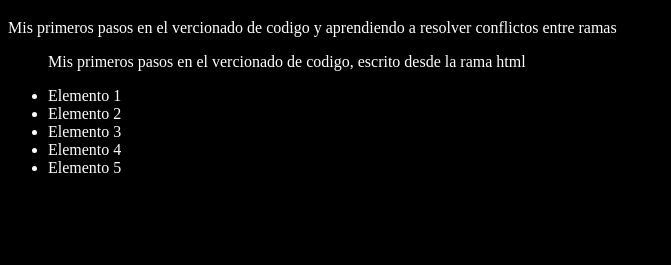
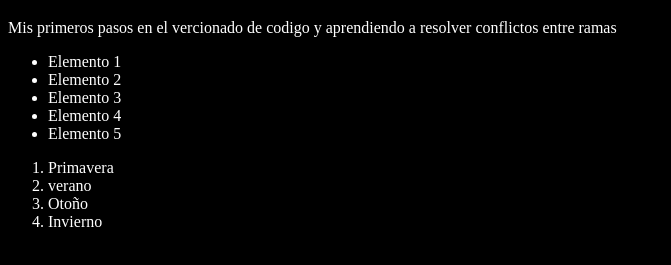
Before and after one commit to Mono-A3/cursoGit-primerRepo, a plain HTML site: page index.html in a window 1280 px wide. Shown: the part 61-326 px from the top of the page, without its empty margins (0-671 px from the left). Drawn offline with Linux system fonts and the light colour scheme; a script that the page names is missing.

Commit message:
Agregando las estaciones del año

```diff
--- a/index.html
+++ b/index.html
@@ -15,15 +15,18 @@
     <p>Mis primeros pasos en el vercionado de codigo y aprendiendo a resolver conflictos entre ramas</p>
 
     <ul>
-
-        <p>Mis primeros pasos en el vercionado de codigo, escrito desde la rama html</p>
         <li>Elemento 1</li>
         <li>Elemento 2</li>
         <li>Elemento 3</li>
         <li>Elemento 4</li>
         <li>Elemento 5</li>
     </ul>
-
+    <ol>
+        <li>Primavera</li>
+        <li>verano</li>
+        <li>Otoño</li>
+        <li>Invierno</li>
+    </ol>
 
     <script src="index.js"></script>
 </body>
```
